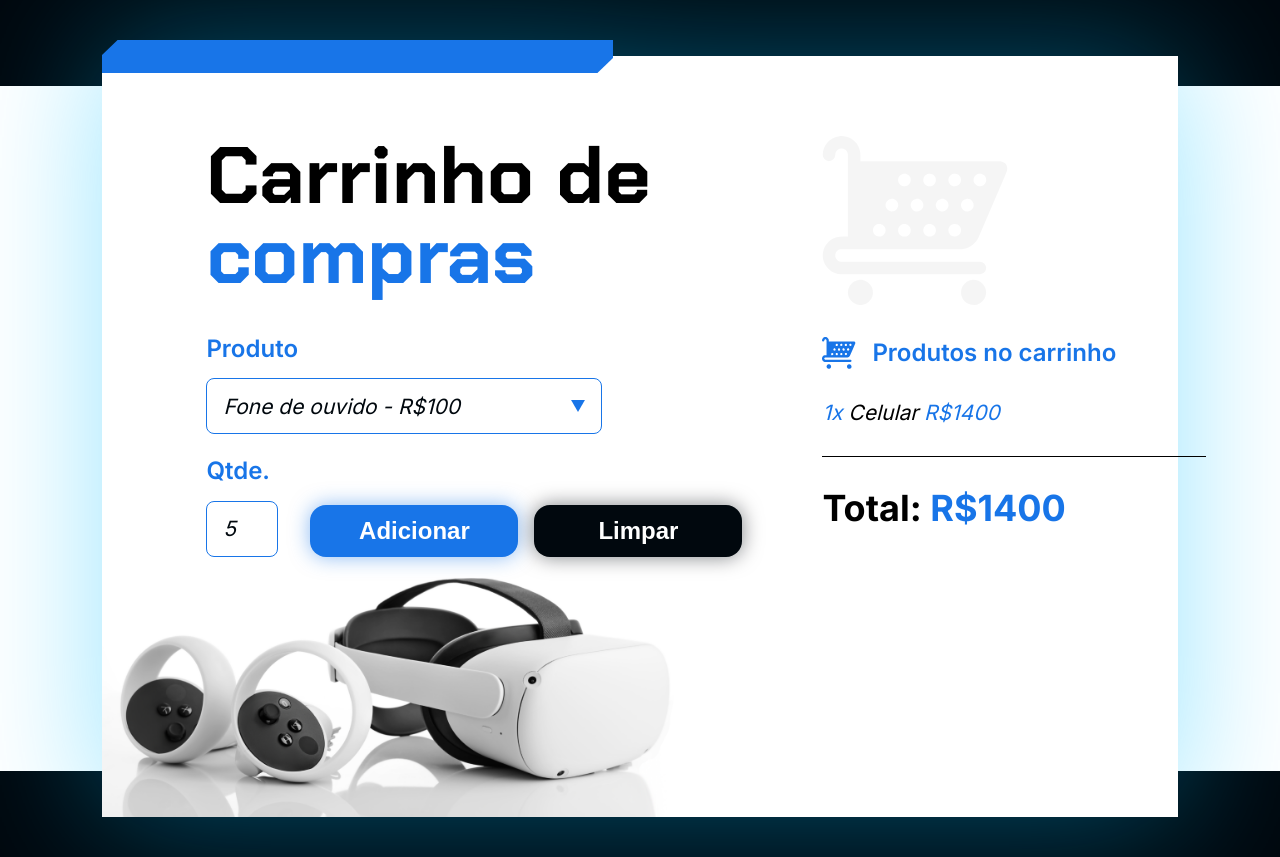
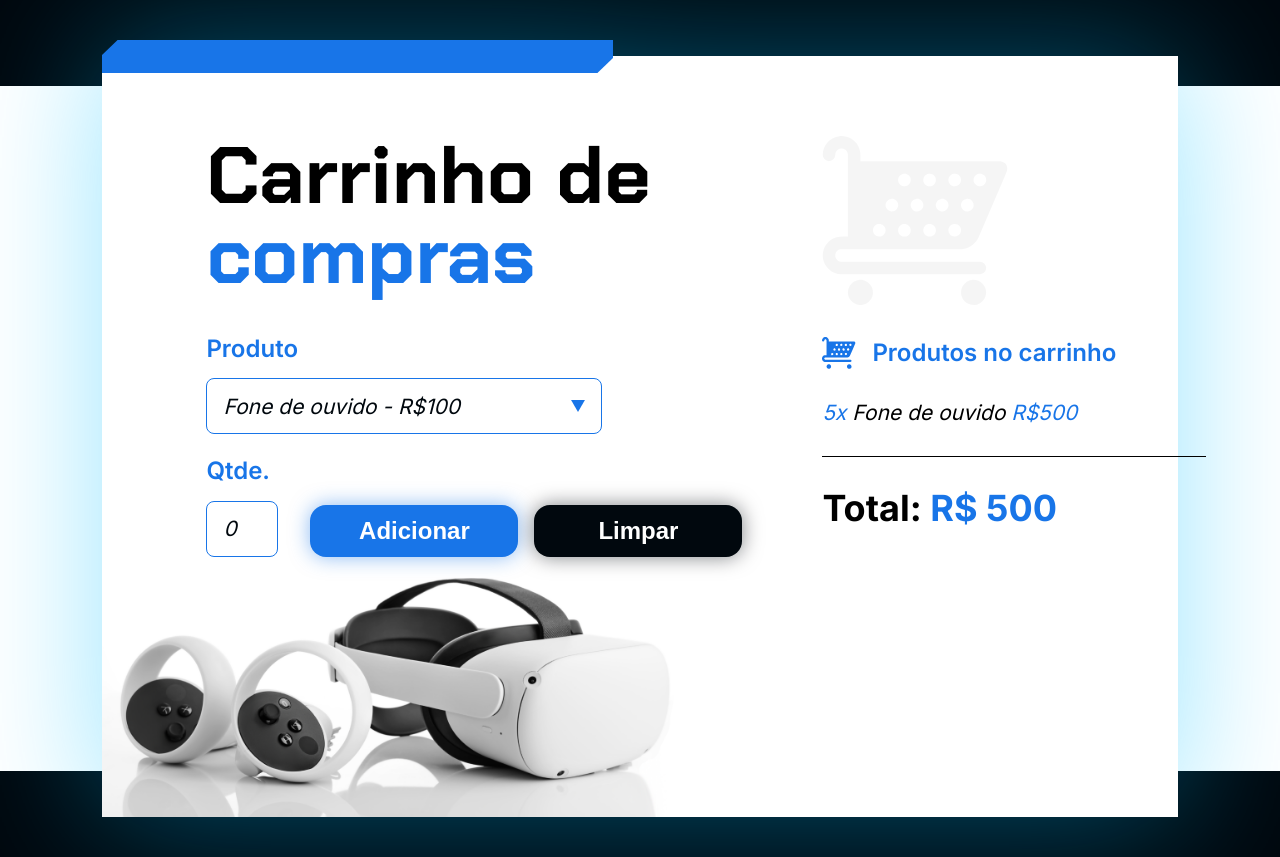
Before and after one commit to JoaoDias018/carrinho-compras, a plain HTML site: page index.html in a window 1280 px wide. Both pictures are taken after typing "5" into the empty fields and a click on the button "Adicionar". Drawn offline with Linux system fonts and the light colour scheme.

Commit message:
adding functions that insert and clear data

```diff
--- a/index.html
+++ b/index.html
@@ -28,7 +28,7 @@
           <select class="produto-input" name="produto" id="produto">
             <option value="Fone de ouvido - R$100">Fone de ouvido - R$100</option>
             <option value="Celular - R$1400">Celular - R$1400</option>
-            <option value="Oculus VR - R$5000">Oculus VR - R$5000</option>
+            <option value="Oculus VR - R$5000">Óculos VR - R$5000</option>
           </select>
           </div>
         </label>
@@ -56,15 +56,12 @@
       </div>
 
       <section class="carrinho__produtos" id="lista-produtos">
-        <section class="carrinho__produtos__produto">
-          <span class="texto-azul">1x</span> Celular <span class="texto-azul">R$1400</span>
-        </section>
       </section>
 
       <div class="divisoria"></div>
 
       <p class="carrinho__total">
-        Total: <span class="texto-azul" id="valor-total">R$1400</span>
+        Total: <span class="texto-azul" id="valor-total">R$0</span>
       </p>
     </section>
   </main>
--- a/js/app.js
+++ b/js/app.js
@@ -0,0 +1,37 @@
+let totalGeral = 0;
+
+function adicionar(){
+    //Recuperando
+    let produto = document.getElementById('produto').value;
+    let nomeProduto = produto.split('-')[0];
+    let valorUnitario = produto.split('R$')[1];
+    let quantidade = document.getElementById('quantidade').value;
+    if(validar(quantidade) == 'erro')
+        return;
+
+    let preco = quantidade * valorUnitario;
+
+    let carrinho = document.getElementById('lista-produtos');
+    carrinho.innerHTML = carrinho.innerHTML + `<section class="carrinho__produtos__produto"> <span class="texto-azul">${quantidade}x</span> ${nomeProduto} <span class="texto-azul">R$${preco}</span> </section>`;
+    totalGeral = totalGeral + preco;
+    let campoTotal = document.getElementById('valor-total');
+    campoTotal.textContent = `R$ ${totalGeral}`;
+    document.getElementById('quantidade').value = 0;
+
+
+}
+
+function limpar(){
+    //Zera o campo valorTotal e limpa a lista de produtos
+    document.getElementById('valor-total').innerHTML = 'R$0';
+    document.getElementById('lista-produtos').innerHTML = '';
+    totalGeral = 0;
+
+}
+
+function validar(quantidade){
+    if(quantidade == 0){
+        alert('Campo Qtde deve ser maior que 0');
+        return 'erro';
+    }
+}
```
